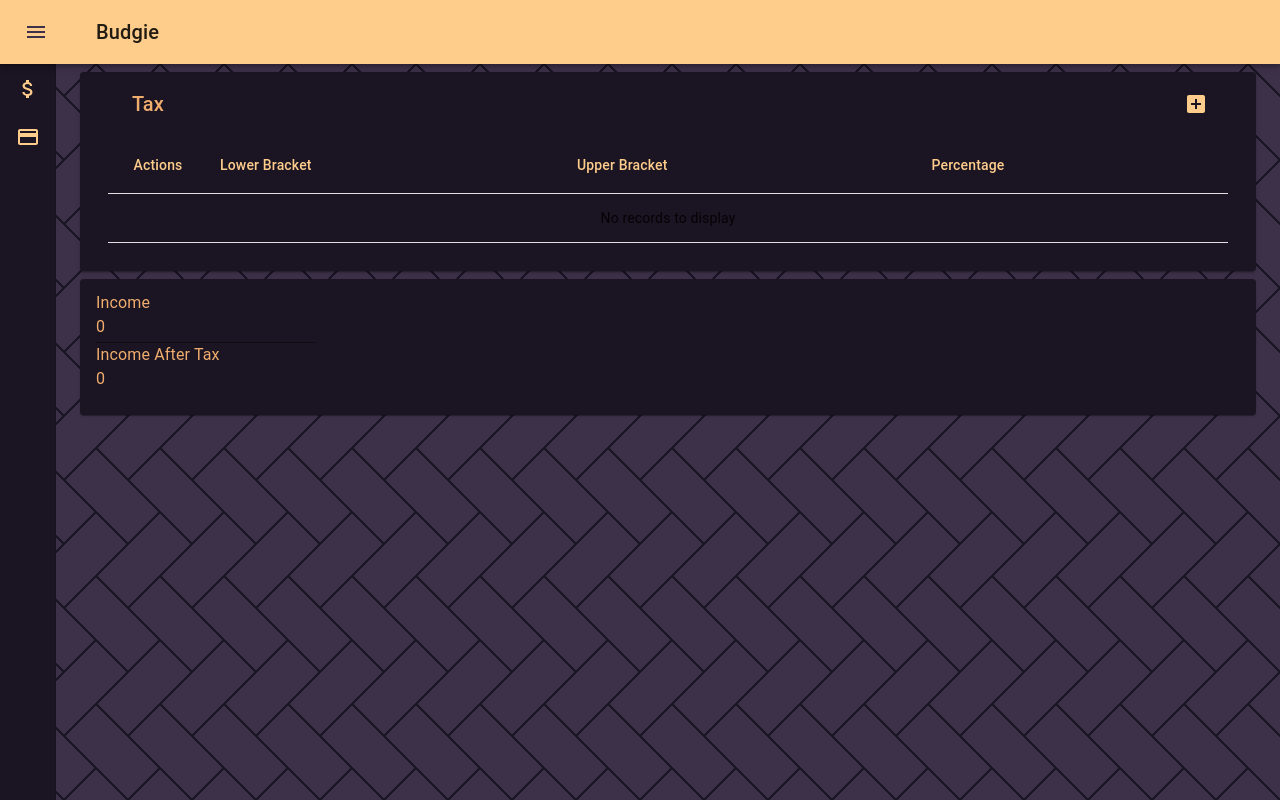
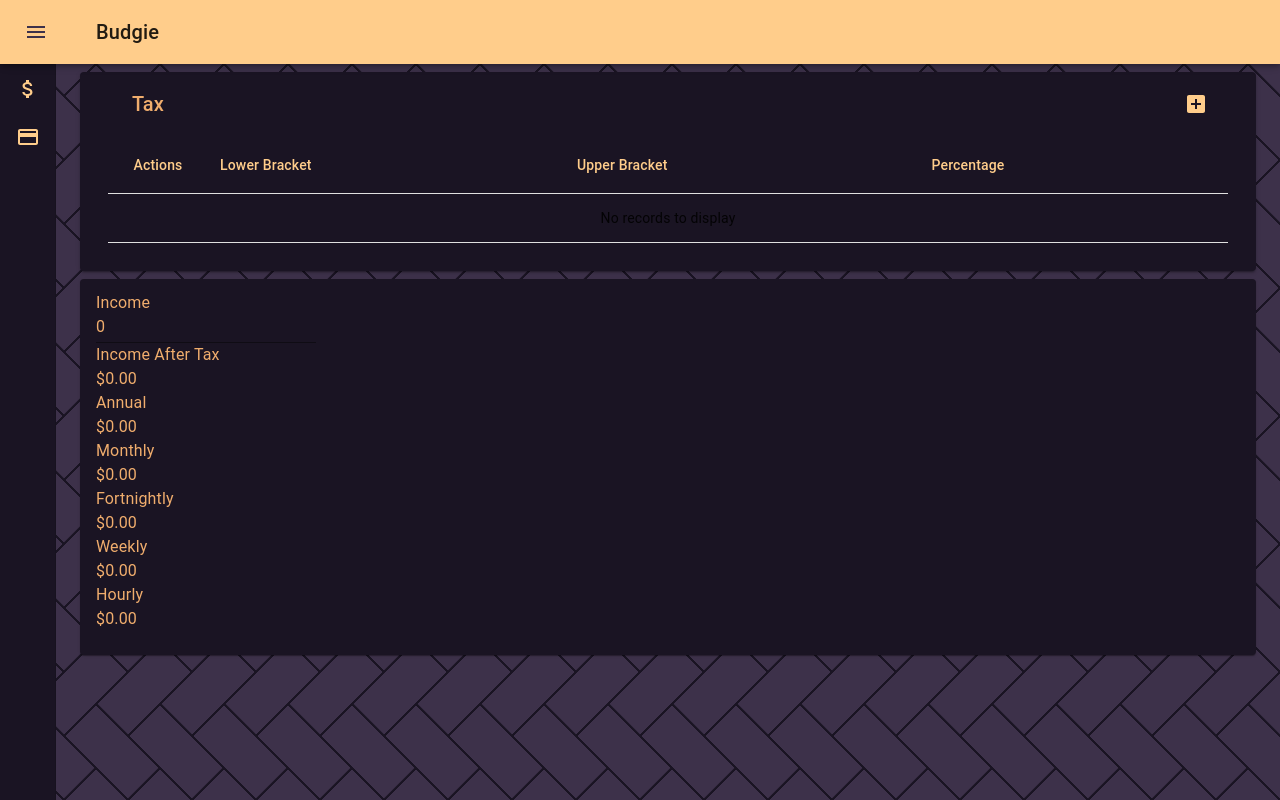
Before and after one commit to Pyxxilated-Studios/Budgie, a React (Create React App) app: page /budgie/income in a window 1280 px wide. Built offline with nearby package versions, Linux system fonts and the light colour scheme.

Commit message:
Add Hours and Extra Niceties

```diff
--- a/src/components/income/index.tsx
+++ b/src/components/income/index.tsx
@@ -10,6 +10,7 @@
 
 import { RootState, RootDispatch } from "../../store";
 import { TaxLine, IncomeState } from "../../store/income/types";
+import { SystemState } from "../../store/system/types";
 import { updateIncome } from "../../store/income/actions";
 
 import Tax from "./deductibles/tax";
@@ -22,6 +23,7 @@
 }));
 
 type StateProps = {
+  system: SystemState;
   income: IncomeState;
 };
 
@@ -33,6 +35,13 @@
 
 const Income = (props: IncomeProps) => {
   const classes = useStyles();
+
+  const incomeAfterTax = calculateIncome(
+    props.income.income,
+    props.income.deductibles.taxes
+  );
+
+  const incomePeriods = getPeriodicIncome(incomeAfterTax, props.system);
 
   return (
     <div>
@@ -50,11 +59,24 @@
           />
           <Typography>Income After Tax </Typography>
           <Typography>
-            {calculateIncome(
-              props.income.income,
-              props.income.deductibles.taxes
-            )}
+            $
+            {incomeAfterTax.toLocaleString(undefined, {
+              minimumFractionDigits: 2,
+              maximumFractionDigits: 2,
+            })}
           </Typography>
+          {incomePeriods.map(({ period, amount }) => (
+            <>
+              <Typography>{period}</Typography>
+              <Typography>
+                $
+                {amount.toLocaleString(undefined, {
+                  minimumFractionDigits: 2,
+                  maximumFractionDigits: 2,
+                })}
+              </Typography>
+            </>
+          ))}
         </CardContent>
       </Card>
     </div>
@@ -73,7 +95,23 @@
     return total;
   }, income);
 
+const getPeriodicIncome = (
+  income: number,
+  system: SystemState
+): { period: string; amount: number }[] => {
+  const periods = [
+    { period: "Annual", amount: income },
+    { period: "Monthly", amount: income / 12 },
+    { period: "Fortnightly", amount: income / system.fortnights },
+    { period: "Weekly", amount: income / system.weeks },
+    { period: "Hourly", amount: income / system.weeks / system.hours },
+  ];
+
+  return periods;
+};
+
 const mapStateToProps = (state: RootState): StateProps => ({
+  system: state.system,
   income: state.income,
 });
 
--- a/src/store/system/reducer.ts
+++ b/src/store/system/reducer.ts
@@ -3,6 +3,7 @@
 const initialState: SystemState = {
   weeks: 365 / 7,
   fortnights: 365 / 14,
+  hours: 37.5,
 };
 
 const SystemReducer = (
--- a/src/store/system/types.ts
+++ b/src/store/system/types.ts
@@ -1,6 +1,7 @@
 export interface SystemState {
   weeks: number;
   fortnights: number;
+  hours: number;
 }
 
 export type SystemType = undefined;
```
